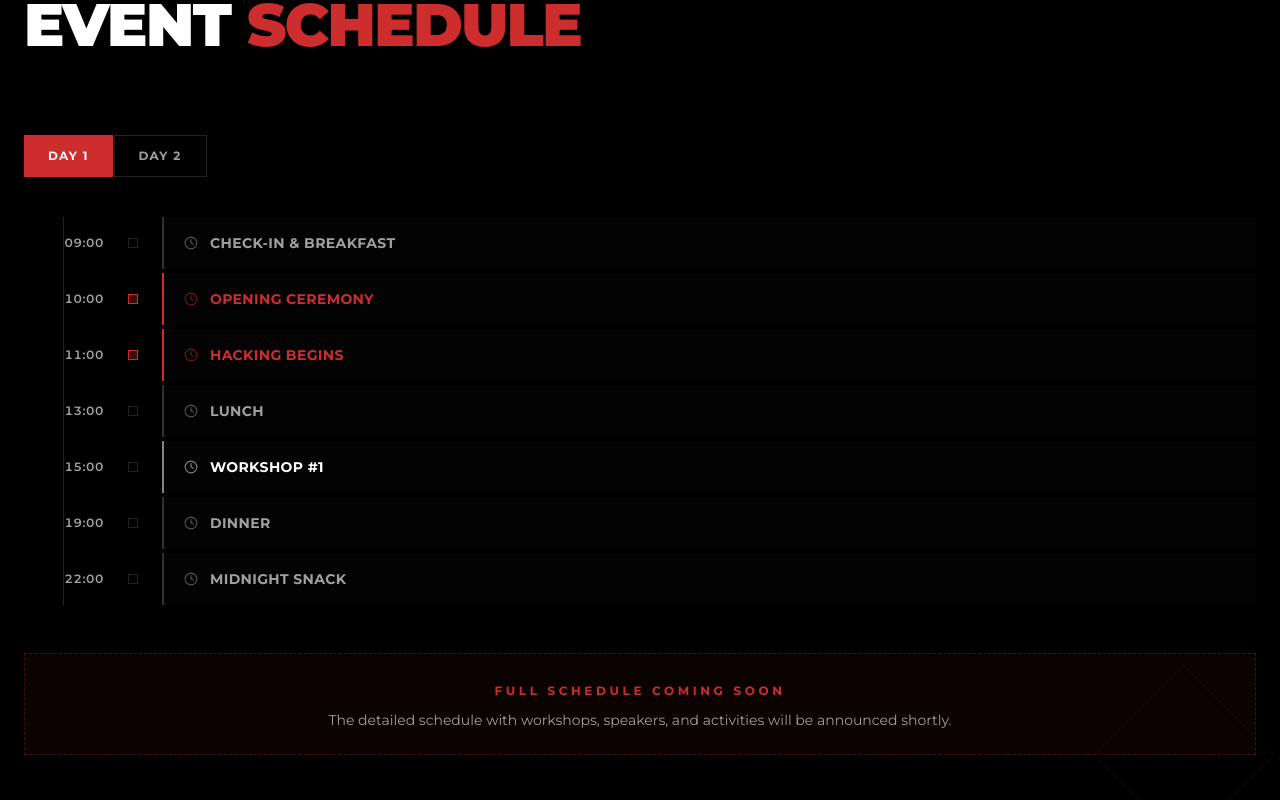
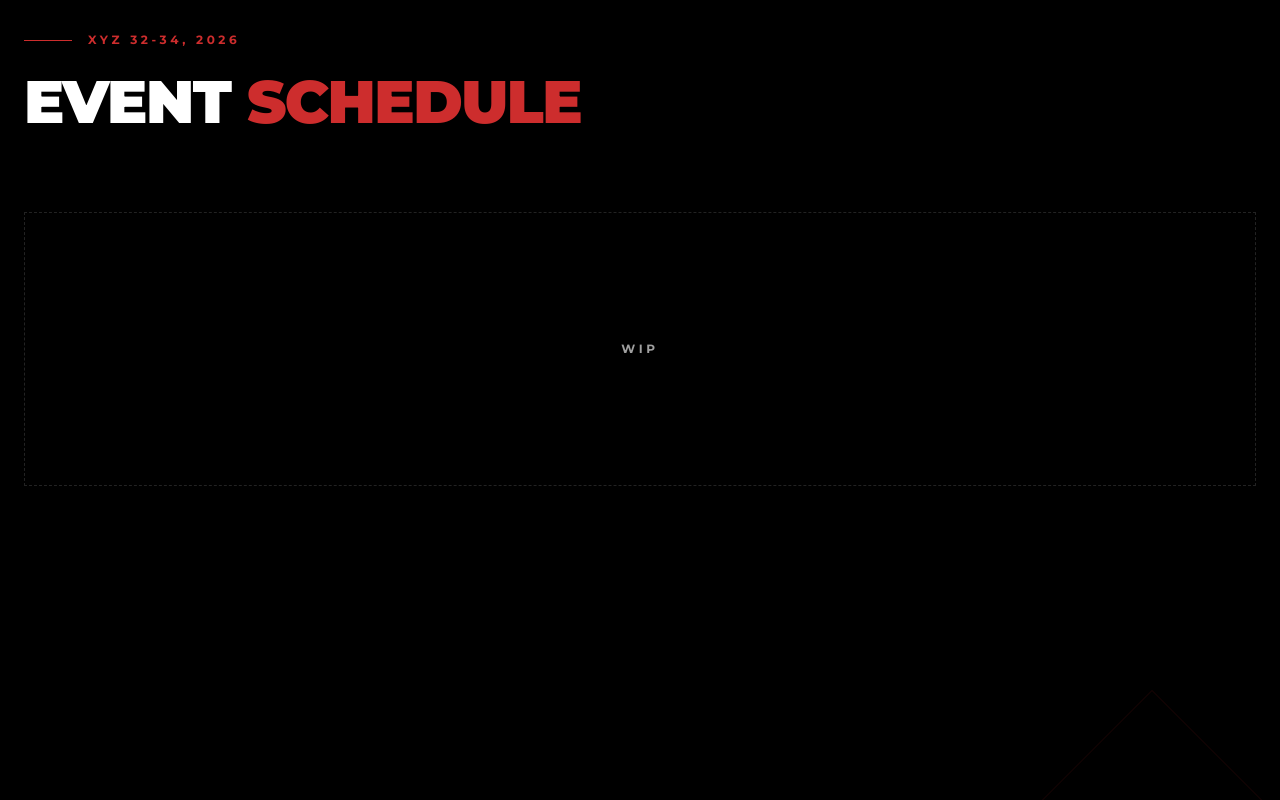
Before and after one commit to Badbird5907/hack4us-web, a Next.js app: page / in a window 1280 px wide. Shown: the part 3480-4280 px from the top of the page. Built offline with nearby package versions, Linux system fonts and the light colour scheme.

Commit message:
more landing work

```diff
--- a/src/components/bg-grid.tsx
+++ b/src/components/bg-grid.tsx
@@ -8,6 +8,7 @@ export function InteractiveGrid({
   sectionRef: React.RefObject<HTMLElement | null>;
 }) {
   const canvasRef = useRef<HTMLCanvasElement>(null);
+  const clientMouseRef = useRef({ x: -1000, y: -1000 });
   const rawMouseRef = useRef({ x: -1000, y: -1000 });
   const smoothMouseRef = useRef({ x: -1000, y: -1000 });
   const animationRef = useRef<number>(0);
@@ -148,6 +149,7 @@ export function InteractiveGrid({
     }
 
     ctx.restore();
+    // eslint-disable-next-line react-hooks/immutability
     animationRef.current = requestAnimationFrame(draw);
   }, []);
 
@@ -162,12 +164,17 @@ export function InteractiveGrid({
       canvas.height = canvas.offsetHeight * dpr;
     };
 
-    const handleMouse = (e: MouseEvent) => {
+    const updateRawMouse = () => {
       const rect = canvas.getBoundingClientRect();
       rawMouseRef.current = {
-        x: e.clientX - rect.left,
-        y: e.clientY - rect.top,
+        x: clientMouseRef.current.x - rect.left,
+        y: clientMouseRef.current.y - rect.top,
       };
+    };
+
+    const handleMouse = (e: MouseEvent) => {
+      clientMouseRef.current = { x: e.clientX, y: e.clientY };
+      updateRawMouse();
       isHoveringRef.current = true;
     };
 
@@ -175,14 +182,22 @@ export function InteractiveGrid({
       isHoveringRef.current = false;
     };
 
+    const handleScroll = () => {
+      if (isHoveringRef.current) {
+        updateRawMouse();
+      }
+    };
+
     resize();
     window.addEventListener("resize", resize);
+    window.addEventListener("scroll", handleScroll, { passive: true });
     section.addEventListener("mousemove", handleMouse);
     section.addEventListener("mouseleave", handleLeave);
     animationRef.current = requestAnimationFrame(draw);
 
     return () => {
       window.removeEventListener("resize", resize);
+      window.removeEventListener("scroll", handleScroll);
       section.removeEventListener("mousemove", handleMouse);
       section.removeEventListener("mouseleave", handleLeave);
       cancelAnimationFrame(animationRef.current);
--- a/src/components/landing/schedule.tsx
+++ b/src/components/landing/schedule.tsx
@@ -1,36 +1,11 @@
 "use client";
 
-import { Clock } from "lucide-react";
 import { motion } from "motion/react";
-
-const PLACEHOLDER_EVENTS = [
-  { time: "09:00", title: "Check-in & Breakfast", type: "logistics" },
-  { time: "10:00", title: "Opening Ceremony", type: "ceremony" },
-  { time: "11:00", title: "Hacking Begins", type: "hacking" },
-  { time: "13:00", title: "Lunch", type: "logistics" },
-  { time: "15:00", title: "Workshop #1", type: "workshop" },
-  { time: "19:00", title: "Dinner", type: "logistics" },
-  { time: "22:00", title: "Midnight Snack", type: "logistics" },
-];
-
-const typeColors: Record<string, string> = {
-  logistics: "border-muted-foreground/30 text-muted-foreground",
-  ceremony: "border-primary text-primary",
-  hacking: "border-primary text-primary",
-  workshop: "border-foreground/50 text-foreground",
-};
 
 export function Schedule() {
   return (
-    <section
-      className="relative min-h-screen flex items-center"
-    >
-      {/* Geometric accents */}
-      <div className="absolute bottom-8 right-8 h-32 w-32 rotate-45 border border-primary/10 hidden lg:block" />
-      <div className="absolute top-12 right-16 h-20 w-20 rotate-12 border border-border/30 hidden lg:block" />
-
+    <section className="relative min-h-screen flex items-center">
       <div className="relative z-10 mx-auto max-w-7xl w-full px-6 py-24">
-        {/* Section heading */}
         <motion.div
           initial={{ opacity: 0, y: 60 }}
           whileInView={{ opacity: 1, y: 0 }}
@@ -41,7 +16,7 @@ export function Schedule() {
           <div className="mb-6 flex items-center gap-4">
             <div className="h-px w-12 bg-primary" />
             <span className="text-xs font-bold tracking-[0.3em] text-primary uppercase">
-              36 Hours of Innovation
+              XYZ 32-34, 2026
             </span>
           </div>
           <h2 className="text-4xl md:text-5xl lg:text-6xl font-black tracking-tight text-foreground">
@@ -49,72 +24,16 @@ export function Schedule() {
           </h2>
         </motion.div>
 
-        {/* Placeholder schedule content */}
         <motion.div
           initial={{ opacity: 0, y: 40 }}
           whileInView={{ opacity: 1, y: 0 }}
           viewport={{ once: true, amount: 0.2 }}
           transition={{ duration: 0.6, ease: "easeOut", delay: 0.15 }}
+          className="border border-dashed border-border flex items-center justify-center py-32"
         >
-          {/* Day tabs (dummy) */}
-          <div className="mb-10 flex gap-px">
-            <button className="bg-primary px-6 py-3 text-xs font-bold tracking-widest text-primary-foreground uppercase">
-              Day 1
-            </button>
-            <button className="border border-border bg-background px-6 py-3 text-xs font-bold tracking-widest text-muted-foreground uppercase transition-colors hover:text-foreground hover:border-foreground">
-              Day 2
-            </button>
-          </div>
-
-          {/* Timeline */}
-          <div className="relative">
-            {/* Vertical line */}
-            <div className="absolute left-[39px] top-0 bottom-0 w-px bg-border hidden md:block" />
-
-            <div className="space-y-1">
-              {PLACEHOLDER_EVENTS.map((event) => (
-                <div
-                  key={event.time + event.title}
-                  className="group flex items-stretch gap-4 md:gap-6"
-                >
-                  {/* Time */}
-                  <div className="flex w-16 shrink-0 items-center justify-end md:w-20">
-                    <span className="text-xs font-semibold tracking-wider text-muted-foreground tabular-nums">
-                      {event.time}
-                    </span>
-                  </div>
-
-                  {/* Dot */}
-                  <div className="relative hidden md:flex items-center">
-                    <div className={`h-2.5 w-2.5 border ${event.type === "hacking" || event.type === "ceremony" ? "border-primary bg-primary/30" : "border-border bg-background"}`} />
-                  </div>
-
-                  {/* Event card */}
-                  <div
-                    className={`flex-1 border-l-2 ${typeColors[event.type]} bg-card/30 px-5 py-4 transition-colors group-hover:bg-card/60`}
-                  >
-                    <div className="flex items-center gap-3">
-                      <Clock className="h-3.5 w-3.5 opacity-50" />
-                      <span className="text-sm font-bold tracking-wide uppercase">
-                        {event.title}
-                      </span>
-                    </div>
-                  </div>
-                </div>
-              ))}
-            </div>
-          </div>
-
-          {/* Coming soon overlay */}
-          <div className="mt-12 border border-dashed border-primary/30 bg-primary/5 px-8 py-6 text-center">
-            <span className="text-xs font-bold tracking-[0.3em] text-primary uppercase">
-              Full schedule coming soon
-            </span>
-            <p className="mt-2 text-sm text-muted-foreground">
-              The detailed schedule with workshops, speakers, and activities will
-              be announced shortly.
-            </p>
-          </div>
+          <span className="text-xs font-bold tracking-[0.3em] text-muted-foreground uppercase">
+            WIP
+          </span>
         </motion.div>
       </div>
     </section>
--- a/src/components/landing/sponsors.tsx
+++ b/src/components/landing/sponsors.tsx
@@ -73,7 +73,7 @@ export function Sponsors() {
           <div className="mb-6 flex items-center justify-center gap-4">
             <div className="h-px w-12 bg-primary" />
             <span className="text-xs font-bold tracking-[0.3em] text-primary uppercase">
-              Backed By The Best
+              Made possible by our sponsors
             </span>
             <div className="h-px w-12 bg-primary" />
           </div>
```
Also changed, not shown: src/components/landing/team.tsx (+60 -75 lines).
